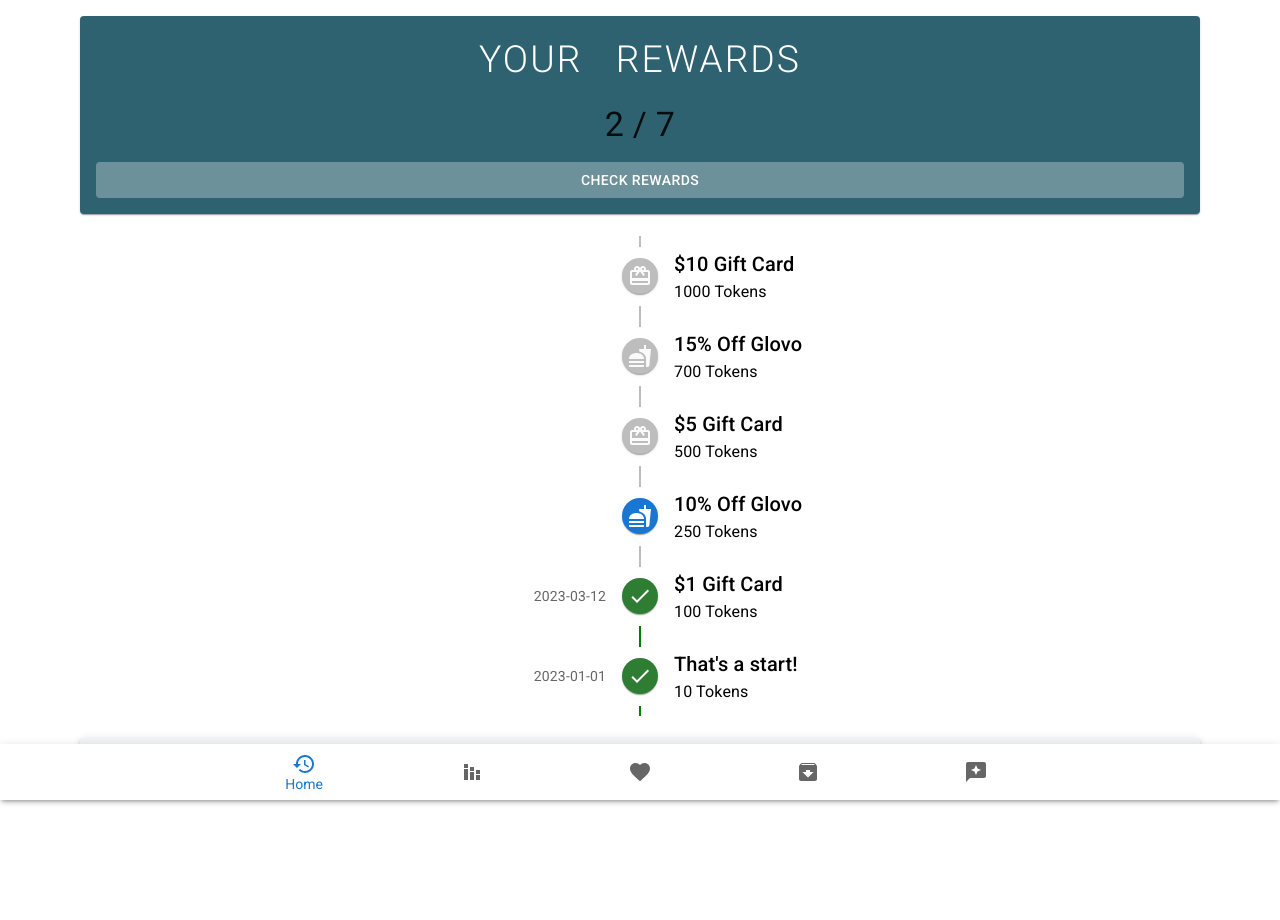
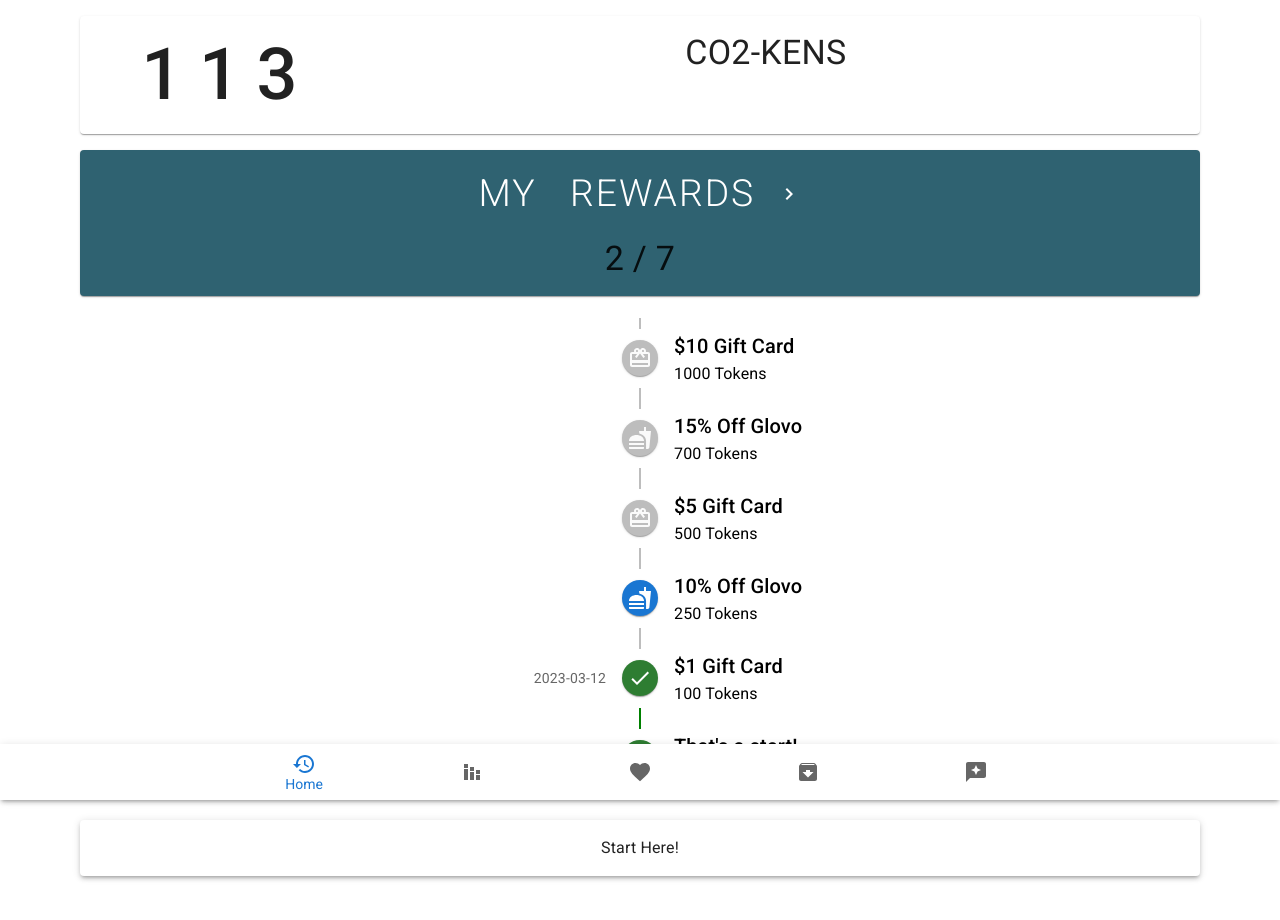
Before and after one commit to polszewsky/no-such-app, a React (Create React App) app: page /rewards in a window 1280 px wide. Shown: the top 920 px of the page. Before the commit the page ends 806 px from the top, so only its background shows below. Built offline with nearby package versions, Linux system fonts and the light colour scheme.

Commit message:
Updated Rewards

```diff
--- a/src/components/PaperCard.js
+++ b/src/components/PaperCard.js
@@ -66,6 +66,7 @@
             <Typography variant="h4">{description}</Typography>
           </Grid>
         </Grid>
+        {buttonLabel !== "" && (
           <Grid
             item
             container
@@ -77,6 +78,7 @@
               <ColorButton fullWidth>{buttonLabel}</ColorButton>
             </Grid>
           </Grid>
+        )}
       </Grid>
     </Paper>
   );
--- a/src/pages/rewards/MyRewards.js
+++ b/src/pages/rewards/MyRewards.js
@@ -52,6 +52,26 @@
             </Card>
           </Grid>
         </Grid>
+
+        <Grid container item direction="row" sx={{ marginBottom: "5rem" }}>
+          <Grid item xs={12}>
+            <Card sx={{ maxWidth: "100%", background: "#abc6bf" }}>
+              <CardActionArea>
+                <CardMedia
+                  component="img"
+                  height="180"
+                  image="https://glovoapp.com/images/open-graph-image-glovo.jpeg"
+                  alt="green iguana"
+                />
+                <CardContent>
+                  <Typography variant="h4" component="div">
+                    5% Off Card
+                  </Typography>
+                </CardContent>
+              </CardActionArea>
+            </Card>
+          </Grid>
+        </Grid>
       </Grid>
     </Fragment>
   );
--- a/src/pages/rewards/RewardsPage.js
+++ b/src/pages/rewards/RewardsPage.js
@@ -15,6 +15,7 @@
 } from "react-router-dom/cjs/react-router-dom";
 import { useCallback } from "react";
 import PaperCard from "../../components/PaperCard";
+import NavigateNextIcon from "@mui/icons-material/NavigateNext";
 
 export default function RewardsPage() {
   let match = useRouteMatch();
@@ -34,10 +35,40 @@
     >
       <Grid container direction="row" alignItems="center">
         <Grid item xs={12}>
+          <Paper sx={{ padding: "1rem" }}>
+            <Grid container item direction="row" justifyContent="space-around">
+              <Grid item xs={5}>
+                <Typography
+                  variant="h2"
+                  sx={{ fontWeight: 500, fontSize: "54pt" }}
+                >
+                  1 1 3
+                </Typography>
+              </Grid>
+
+              <Grid item xs={5}>
+                <Typography variant="h4"> CO2-KENS</Typography>
+              </Grid>
+            </Grid>
+          </Paper>
+        </Grid>
+      </Grid>
+
+      <Grid
+        container
+        direction="row"
+        alignItems="center"
+        sx={{ marginTop: "1rem" }}
+      >
+        <Grid item xs={12}>
           <PaperCard
             actionOnClick={handleOnClick}
-            buttonLabel="Check rewards"
-            title="Your&nbsp;&nbsp;&nbsp;rewards"
+            title={
+              <>
+                My&nbsp;&nbsp;&nbsp;rewards&nbsp;&nbsp;
+                <NavigateNextIcon />
+              </>
+            }
             description="2 / 7"
           />
         </Grid>
@@ -153,16 +184,23 @@
           </TimelineItem>
         </Timeline>
       </Grid>
-      <Grid container direction="row" alignItems="center">
+      <Grid
+        container
+        direction="row"
+        alignItems="center"
+        sx={{ marginBottom: "3rem" }}
+      >
         <Grid item xs={12}>
-          <Paper elevation={3} sx={{ padding: "1rem", background: "#F0F4F5" }}>
+          <Paper elevation={3} sx={{ padding: "1rem" }}>
             <Grid
               container
               direction="row"
               justifyContent="center"
               alignItems="center"
             >
-              <Grid item>Start Here!</Grid>
+              <Grid item>
+                <Typography>Start Here!</Typography>
+              </Grid>
             </Grid>
           </Paper>
         </Grid>
```
Also changed, not shown: 1 other file (tests, documents, lock files or other folders). Lines whose indentation alone changed are shown as unchanged.
